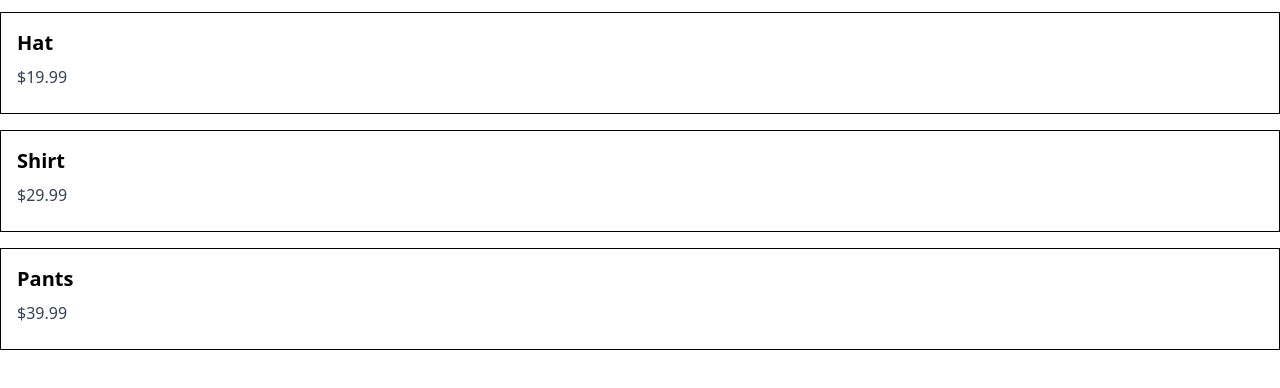
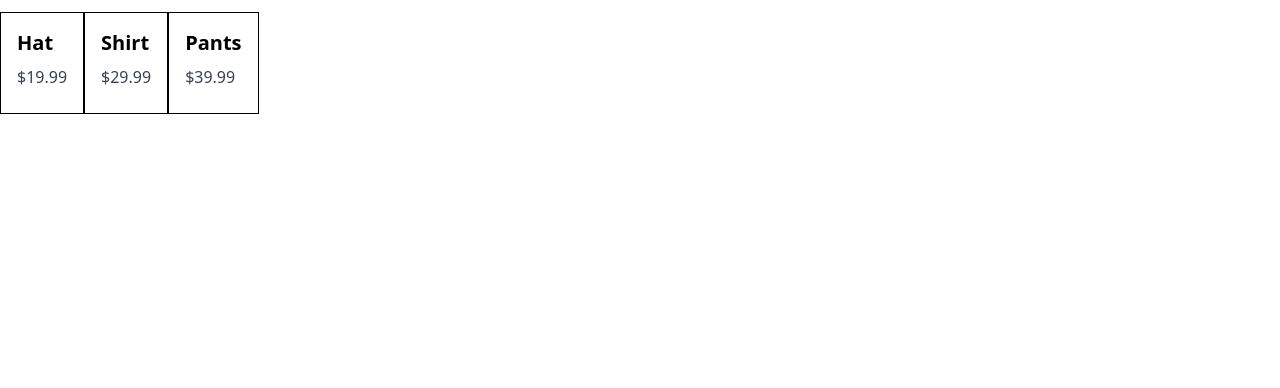
Before and after one commit to frowningfrog/js-projects, a website built with Vite: page project1/index.html in a window 1280 px wide. Shown: the part 64-452 px from the top of the page. Built offline with nearby package versions, Linux system fonts and the light colour scheme.

Commit message:
product line

```diff
--- a/project1/index.html
+++ b/project1/index.html
@@ -8,7 +8,8 @@
   </head>
   <body>
     <p>greetings programs</p>
-    <div id="box"></div>
+    <p class="text-3xl font-bold mb-4">Products</p>
+    <div id="box" class="flex"></div>
     <script type="module" src="pages/products.js"></script>
   </body>
 </html>
--- a/project1/pages/products.js
+++ b/project1/pages/products.js
@@ -1,12 +1,12 @@
 import {products} from '../data/products.js';
 function loadProducts() {
-    document.getElementById('box').innerHTML = `
-    <p class="text-3xl font-bold mb-4">Products</p>
+  document.getElementById('box').innerHTML = `
     ${products.map(product =>
-        `<div class="product-card border p-4 mb-4">
-        <h2 class="text-xl font-semibold mb-2">${product.name}</h2>
-        <p class="text-gray-700 mb-2">$${product.price.toFixed(2)}</p>
-        </div>`).join('')}`
+      `<div class="product-card border p-4 mb-4">
+       <h2 class="text-xl font-semibold mb-2">${product.name}</h2>
+       <p class="text-gray-700 mb-2">$${product.price.toFixed(2)}</p>
+       </div>
+       </div>`).join('')}`
 }
 
 loadProducts();
```
